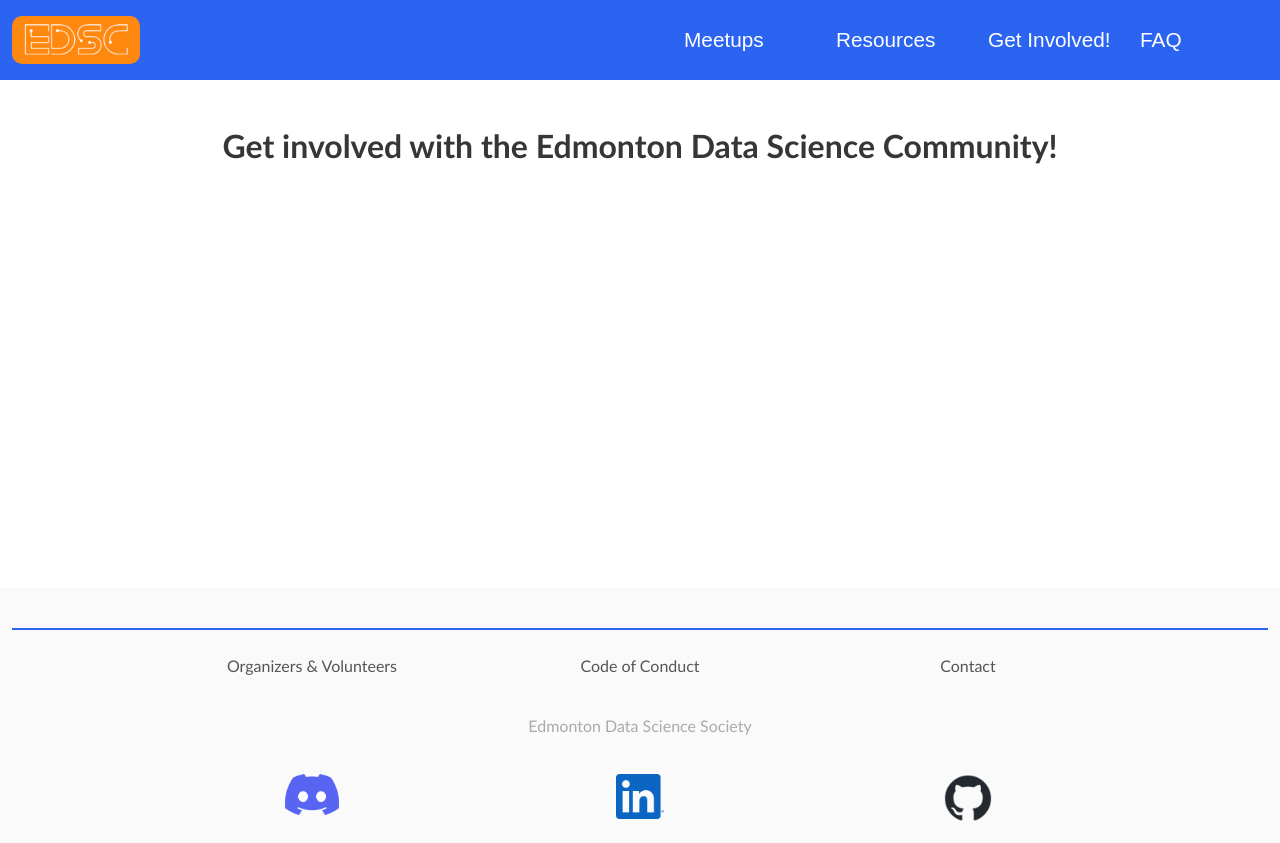
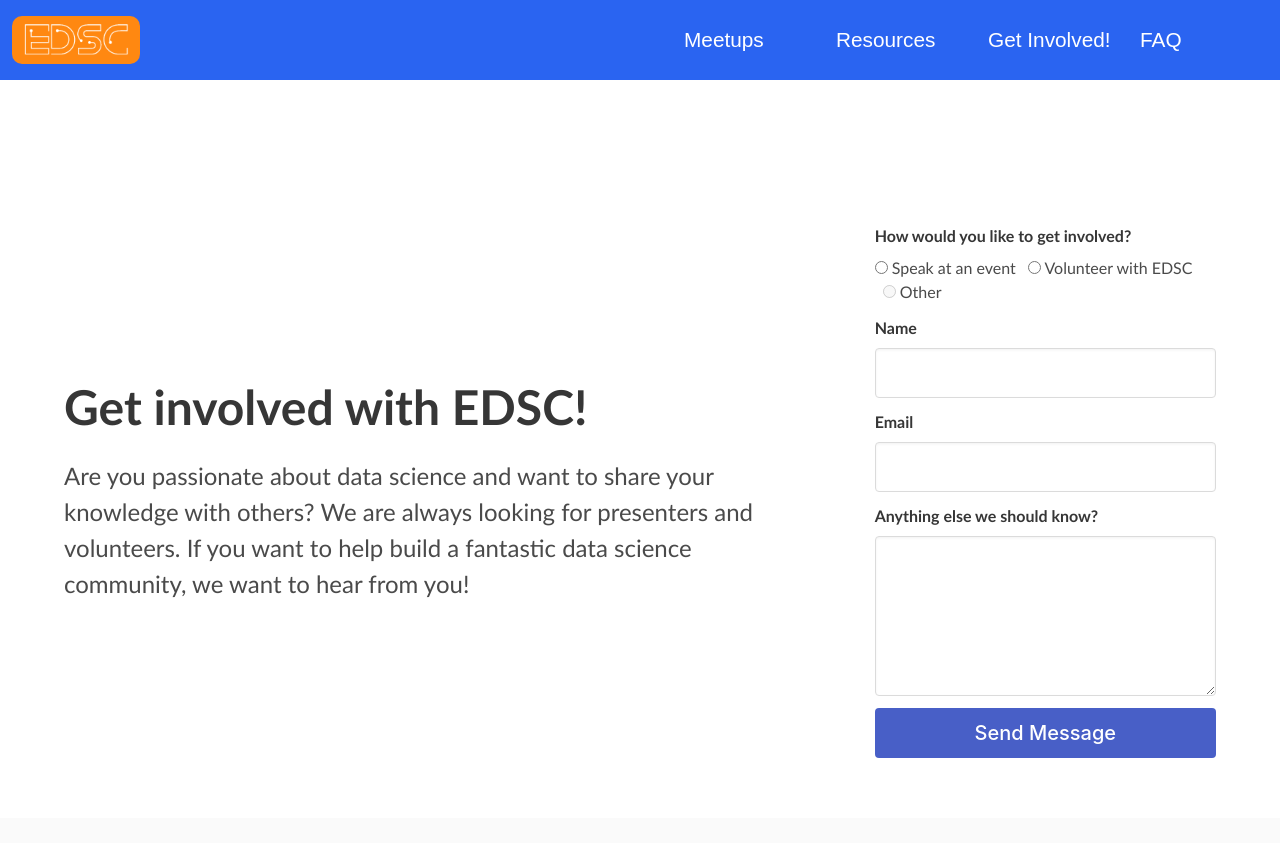
Before and after one commit to Edmonton-Data-Science-Community/website, an Astro site: page /involved in a window 1280 px wide. Shown: the top 843 px of the page. Built offline with nearby package versions, Linux system fonts and the light colour scheme; Astro itself is replaced by a stand-in of ours; a web font is replaced by a local one.

Commit message:
Get Involved page is up

```diff
--- a/src/pages/involved.astro
+++ b/src/pages/involved.astro
@@ -1,9 +1,83 @@
 ---
 import BaseLayout from "../layouts/BaseLayout.astro";
 
-const pageTitle = "Get involved with the Edmonton Data Science Community!";
+const pageTitle = "";
 ---
 
+<!-- Template acquired from https://bulmatemplates.github.io/bulma-templates/ -->
 <BaseLayout pageTitle={pageTitle}>
+  <section class="hero">
+    <div class="hero-body">
+      <div class="container has-text-centered">
+        <div class="columns is-8 is-variable is-vcentered">
+          <div class="column is-two-thirds has-text-left">
+            <h1 class="title is-1">Get involved with EDSC!</h1>
+            <p class="is-size-4">
+              <!-- Summary on why someone should become a speaker -->
+              Are you passionate about data science and want to share your knowledge
+              with others? We are always looking for presenters and volunteers. If
+              you want to help build a fantastic data science community, we want
+              to hear from you!
+            </p>
+          </div>
 
+          <div class="column is-one-third has-text-left">
+            <!-- How they wish to get involved -->
+            <div class="field">
+              <label class="label">How would you like to get involved?</label>
+              <div class="control">
+                <label class="radio">
+                  <input type="radio" name="rsvp" />
+                  Speak at an event
+                </label>
+                <label class="radio">
+                  <input type="radio" name="rsvp" />
+                  Volunteer with EDSC
+                </label>
+                <label class="radio">
+                  <input type="radio" name="rsvp" disabled />
+                  Other
+                </label>
+              </div>
+            </div>
+
+            <!-- Name -->
+            <div class="field">
+              <label class="label">Name</label>
+              <div class="control">
+                <input class="input is-medium" type="text" />
+              </div>
+            </div>
+
+            <!-- Email -->
+            <div class="field">
+              <label class="label">Email</label>
+              <div class="control">
+                <input class="input is-medium" type="text" />
+              </div>
+            </div>
+
+            <!-- Anything else we should know -->
+            <div class="field">
+              <label class="label">Anything else we should know?</label>
+              <div class="control">
+                <textarea class="textarea is-medium"></textarea>
+              </div>
+            </div>
+
+            <!-- Submit  -->
+            <div class="control">
+              <button
+                type="submit"
+                class="button is-link is-fullwidth has-text-weight-medium is-medium"
+                >Send Message</button
+              >
+            </div>
+          </div>
+        </div>
+      </div>
+    </div>
+  </section>
 </BaseLayout>
+
+<style></style>
```
Also changed, not shown: TODO.md (+0 -2 lines), src/pages/contact.astro (+6 -6 lines).
